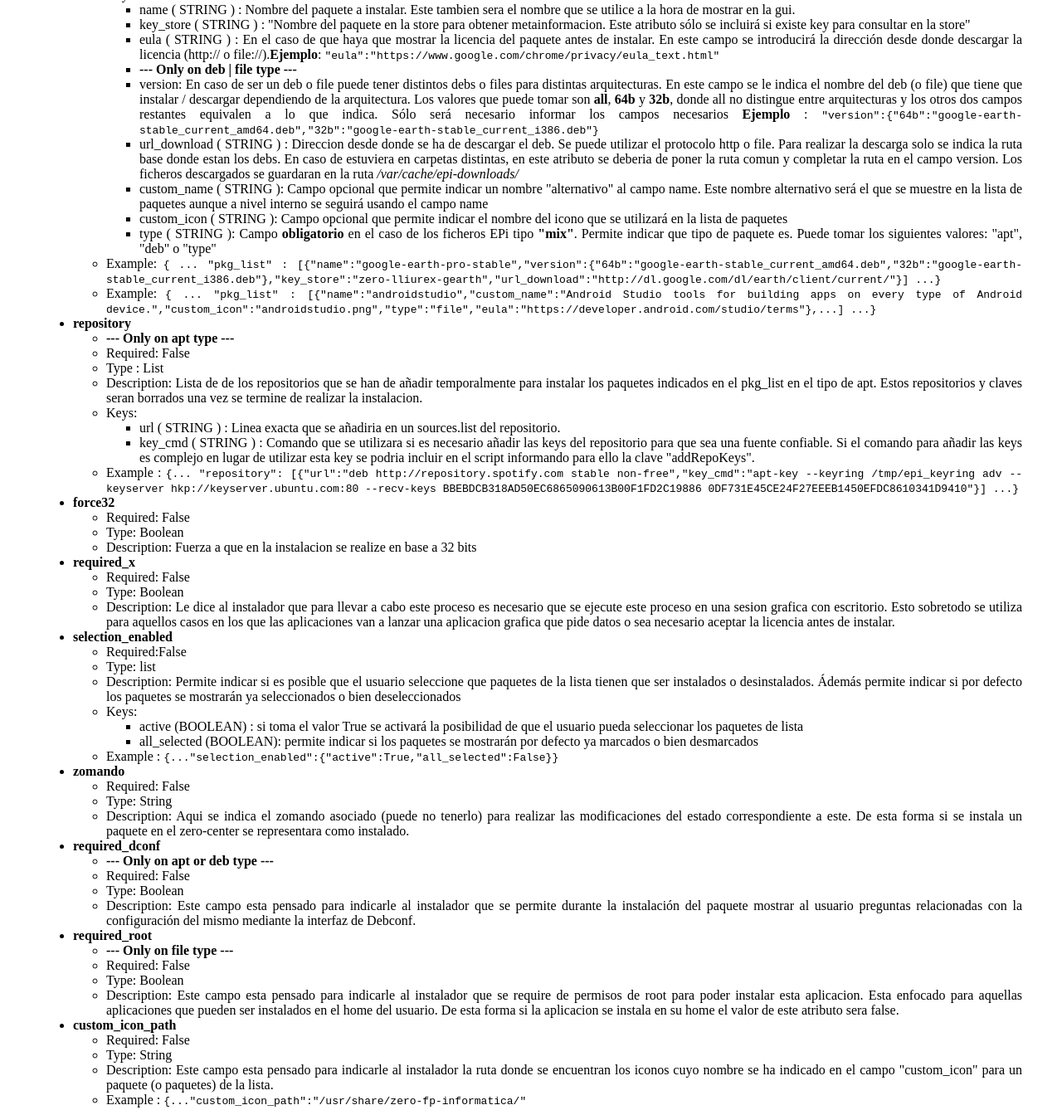
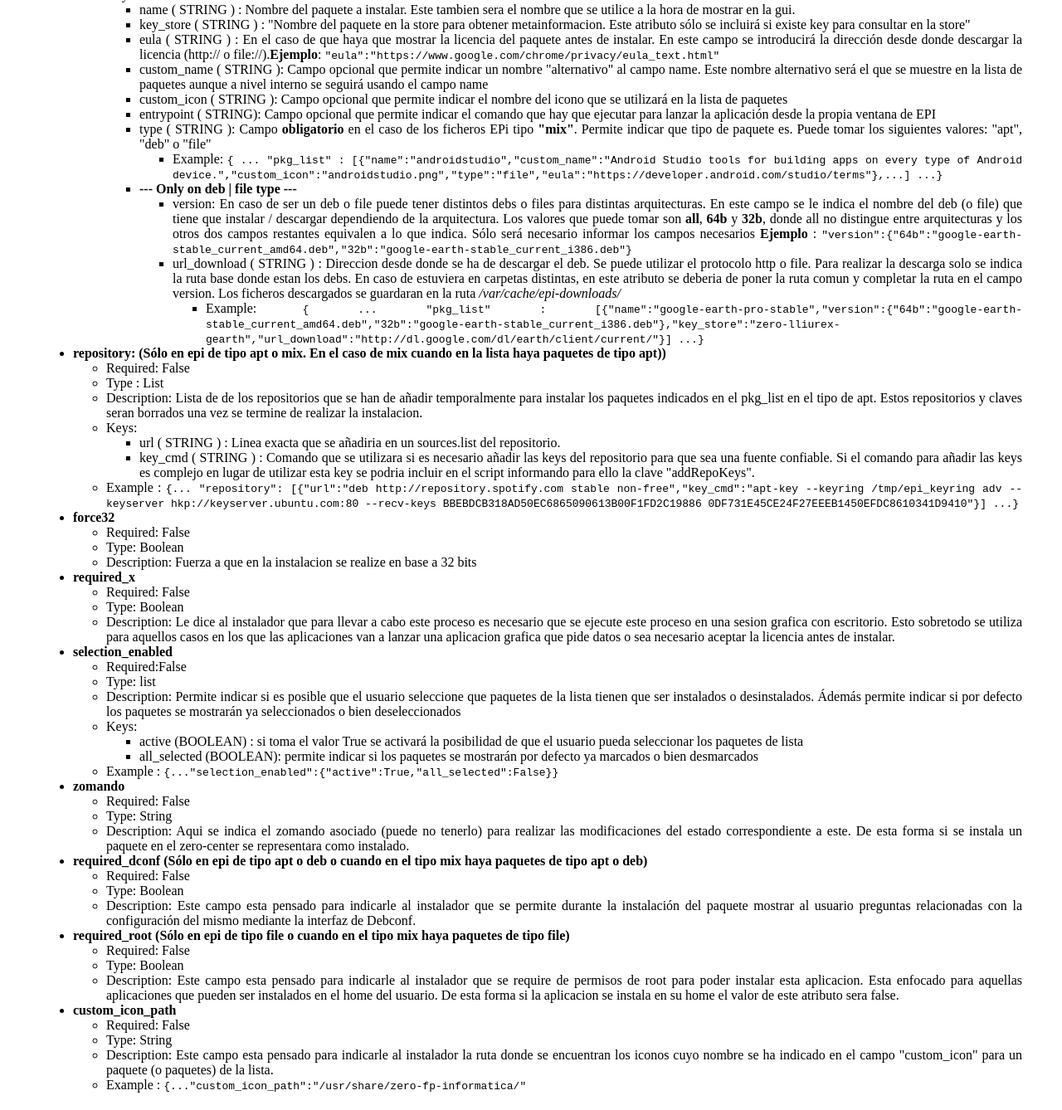
Before and after one commit to lliurex/lliurex.github.io, a website: page EPI/Guia_Epi.html in a window 1280 px wide. Shown: the part 1065-2403 px from the top of the page at 83% size. Drawn offline with Linux system fonts and the light colour scheme.

Commit message:
Updated EPI doc

```diff
--- a/EPI/Guia_Epi.html
+++ b/EPI/Guia_Epi.html
@@ -58,23 +58,26 @@ Por convención los ficheros se instalaran en la ruta /usr/share/NOMBREDELPAQUET
 <li>name ( STRING ) : Nombre del paquete a instalar. Este tambien sera el nombre que se utilice a la hora de mostrar en la gui.</li>
 <li>key_store ( STRING ) : "Nombre del paquete en la store para obtener metainformacion. Este atributo sólo se incluirá si existe key para consultar en la store"</li>
 <li>eula ( STRING ) : En el caso de que haya que mostrar la licencia del paquete antes de instalar. En este campo se introducirá la dirección desde donde descargar la licencia (http:// o file://).<strong>Ejemplo</strong>: <code>"eula":"https://www.google.com/chrome/privacy/eula_text.html"</code></li>
-<li><strong>--- Only on deb | file type ---</strong></li>
-<li>version: En caso de ser un deb o file puede tener distintos debs o files para distintas arquitecturas. En este campo se le indica el nombre del deb (o file) que tiene que instalar / descargar dependiendo de la arquitectura. Los valores que puede tomar son <strong>all</strong>, <strong>64b</strong> y <strong>32b</strong>, donde all no distingue entre arquitecturas y los otros dos campos restantes equivalen a lo que indica. Sólo será necesario informar los campos necesarios <strong>Ejemplo</strong> : <code>"version":{"64b":"google-earth-stable_current_amd64.deb","32b":"google-earth-stable_current_i386.deb"}</code></li>
-<li>url_download ( STRING ) : Direccion desde donde se ha de descargar el deb. Se puede utilizar el protocolo http o file. Para realizar la descarga solo se indica la ruta base donde estan los debs. En caso de estuviera en carpetas distintas, en este atributo se deberia de poner la ruta comun y completar la ruta en el campo version. Los ficheros descargados se guardaran en la ruta <em>/var/cache/epi-downloads/</em></li>
 <li>custom_name ( STRING ): Campo opcional que permite indicar un nombre "alternativo" al campo name. Este nombre alternativo será el que se muestre en la lista de paquetes aunque a nivel interno se seguirá usando el campo name</li>
 <li>custom_icon ( STRING ): Campo opcional que permite indicar el nombre del icono que se utilizará en la lista de paquetes</li>
-<li>type ( STRING ): Campo <strong>obligatorio</strong> en el caso de los ficheros EPi tipo <strong>"mix"</strong>. Permite indicar que tipo de paquete es. Puede tomar los siguientes valores: "apt", "deb" o "type"</li></ul></li>
-<li>Example: <code>{ ... "pkg_list" : [{"name":"google-earth-pro-stable","version":{"64b":"google-earth-stable_current_amd64.deb","32b":"google-earth-stable_current_i386.deb"},"key_store":"zero-lliurex-gearth","url_download":"http://dl.google.com/dl/earth/client/current/"}] ...}</code></li>
-<li>Example: <code>{ ... "pkg_list" : [{"name":"androidstudio","custom_name":"Android Studio tools for building apps on every type of Android  device.","custom_icon":"androidstudio.png","type":"file","eula":"https://developer.android.com/studio/terms"},...] ...}</code></li></ul></li>
-<li><strong>repository</strong><ul>
-<li><strong>--- Only on apt type ---</strong></li>
+<li>entrypoint ( STRING): Campo opcional que permite indicar el comando que hay que ejecutar para lanzar la aplicación desde la propia ventana de EPI</li>
+<li>type ( STRING ): Campo <strong>obligatorio</strong> en el caso de los ficheros EPi tipo <strong>"mix"</strong>. Permite indicar que tipo de paquete es. Puede tomar los siguientes valores: "apt", "deb" o "file"</li></ul></li>
+<ul><ul><li>Example: <code>{ ... "pkg_list" : [{"name":"androidstudio","custom_name":"Android Studio tools for building apps on every type of Android  device.","custom_icon":"androidstudio.png","type":"file","eula":"https://developer.android.com/studio/terms"},...] ...}</code></li></ul></ul>
+
+<ul><li><strong>--- Only on deb | file type ---</strong><ul></ul><ul>
+<li>version: En caso de ser un deb o file puede tener distintos debs o files para distintas arquitecturas. En este campo se le indica el nombre del deb (o file) que tiene que instalar / descargar dependiendo de la arquitectura. Los valores que puede tomar son <strong>all</strong>, <strong>64b</strong> y <strong>32b</strong>, donde all no distingue entre arquitecturas y los otros dos campos restantes equivalen a lo que indica. Sólo será necesario informar los campos necesarios <strong>Ejemplo</strong> : <code>"version":{"64b":"google-earth-stable_current_amd64.deb","32b":"google-earth-stable_current_i386.deb"}</code></li>
+<li>url_download ( STRING ) : Direccion desde donde se ha de descargar el deb. Se puede utilizar el protocolo http o file. Para realizar la descarga solo se indica la ruta base donde estan los debs. En caso de estuviera en carpetas distintas, en este atributo se deberia de poner la ruta comun y completar la ruta en el campo version. Los ficheros descargados se guardaran en la ruta <em>/var/cache/epi-downloads/</em></li></ul></li></ul>
+<ul><ul><ul><li>Example: <code>{ ... "pkg_list" : [{"name":"google-earth-pro-stable","version":{"64b":"google-earth-stable_current_amd64.deb","32b":"google-earth-stable_current_i386.deb"},"key_store":"zero-lliurex-gearth","url_download":"http://dl.google.com/dl/earth/client/current/"}] ...}</code></li></ul></ul></ul></ul></li>
+
+
+<li><strong>repository: <strong>(Sólo en epi de tipo apt o mix. En el caso de mix cuando en la lista haya paquetes de tipo apt))</strong></strong><ul>
 <li>Required: False </li>
 <li>Type : List</li>
 <li>Description: Lista de de los repositorios que se han de añadir temporalmente para instalar los paquetes indicados en el pkg_list en el tipo de apt. Estos repositorios y claves seran borrados una vez se termine de realizar la instalacion.</li>
 <li>Keys:<ul>
 <li>url ( STRING ) : Linea exacta que se añadiria en un sources.list del repositorio.</li>
-<li>key_cmd ( STRING ) : Comando que se utilizara si es necesario añadir las keys del repositorio para que sea una fuente confiable. Si el comando para añadir las keys es complejo en lugar de utilizar esta key se podria incluir en el script informando para ello la clave "addRepoKeys".</li></ul></li>
-<li>Example : <code>{... "repository": [{"url":"deb http://repository.spotify.com stable non-free","key_cmd":"apt-key --keyring /tmp/epi_keyring adv --keyserver hkp://keyserver.ubuntu.com:80 --recv-keys BBEBDCB318AD50EC6865090613B00F1FD2C19886 0DF731E45CE24F27EEEB1450EFDC8610341D9410"}] ...}</code></li></ul></li>
+<li>key_cmd ( STRING ) : Comando que se utilizara si es necesario añadir las keys del repositorio para que sea una fuente confiable. Si el comando para añadir las keys es complejo en lugar de utilizar esta key se podria incluir en el script informando para ello la clave "addRepoKeys".</li></ul></li></ul>
+<ul><li>Example : <code>{... "repository": [{"url":"deb http://repository.spotify.com stable non-free","key_cmd":"apt-key --keyring /tmp/epi_keyring adv --keyserver hkp://keyserver.ubuntu.com:80 --recv-keys BBEBDCB318AD50EC6865090613B00F1FD2C19886 0DF731E45CE24F27EEEB1450EFDC8610341D9410"}] ...}</code></li></ul></li>
 <li><strong>force32</strong><ul>
 <li>Required: False </li>
 <li>Type:  Boolean</li>
@@ -95,13 +98,11 @@ Por convención los ficheros se instalaran en la ruta /usr/share/NOMBREDELPAQUET
 <li>Required: False </li>
 <li>Type: String</li>
 <li>Description: Aqui se indica el zomando asociado (puede no tenerlo) para realizar las modificaciones del estado correspondiente a este. De esta forma si se instala un paquete en el zero-center se representara como instalado.</li></ul></li>
-<li><strong>required_dconf</strong><ul>
-<li><strong>--- Only on apt or deb type ---</strong></li>
+<li><strong>required_dconf (Sólo en epi de tipo apt o deb o cuando en el tipo mix haya paquetes de tipo apt o deb)</strong><ul>
 <li>Required: False</li>
 <li>Type: Boolean</li>
 <li>Description: Este campo esta pensado para indicarle al instalador que se permite durante la instalación del paquete mostrar al usuario preguntas relacionadas con la configuración del mismo mediante la interfaz de Debconf.</li></ul></li>
-<li><strong>required_root</strong><ul>
-<li><strong>--- Only on file type ---</strong></li>
+<li><strong>required_root (Sólo en epi de tipo file o cuando en el tipo mix haya paquetes de tipo file)</strong><ul>
 <li>Required: False</li>
 <li>Type: Boolean</li>
 <li>Description: Este campo esta pensado para indicarle al instalador que se require de permisos de root para poder instalar esta aplicacion. Esta enfocado para aquellas aplicaciones que pueden ser instalados en el home del usuario. De esta forma si la aplicacion se instala en su home el valor de este atributo sera false.</li></ul></li>
@@ -132,6 +133,11 @@ Por convención los ficheros se instalaran en la ruta /usr/share/NOMBREDELPAQUET
 
 	<li> Si el fichero mix incluye paquetes de tipo "file" a la hora de descargar los mismos se deberá optar o bien por realizar la descarga mediante los mecanismos internos de EPI o bien realizar la descarga mediante el apartado <strong>download</strong>. El método elegido se aplicará a todos los paquetes tipo "file" que contenga el fichero EPI mix</li></ul>
 
+<h2 id="ModoDebug">Utilización del modo debug en EPI</h2>
+
+<p>Para activar el modo debug cuando se ejecuta se utilizará el parámetro <strong>-d</strong> o <strong>--debug</strong>:
+	<ul><li><strong>Mediante EPI-GTK</strong>: sudo epi-gtk <em>ruta_fichero_epi</em> -d o sudo epi-gtk <em>ruta_fichero_epi</em> --debug</li></ul>
+	<ul><li><strong>Mediante EPIC</strong>: sudo epic install/uninstall -d <em>ruta_fichero_epi</em> o sudo epic install/uninstall --debug <em>ruta_fichero_epi</em></li></ul>
 <h2 id="formatodelficheroEPI">Formato del fichero EPI</h2>
 <p>Se muestra a continuación unos ejemplos completos de ficheros EPI </p>
 <pre><code>
@@ -553,5 +559,6 @@ esac
 
 exit 0
 </code></pre>
+
 </body>
 </html>
```
